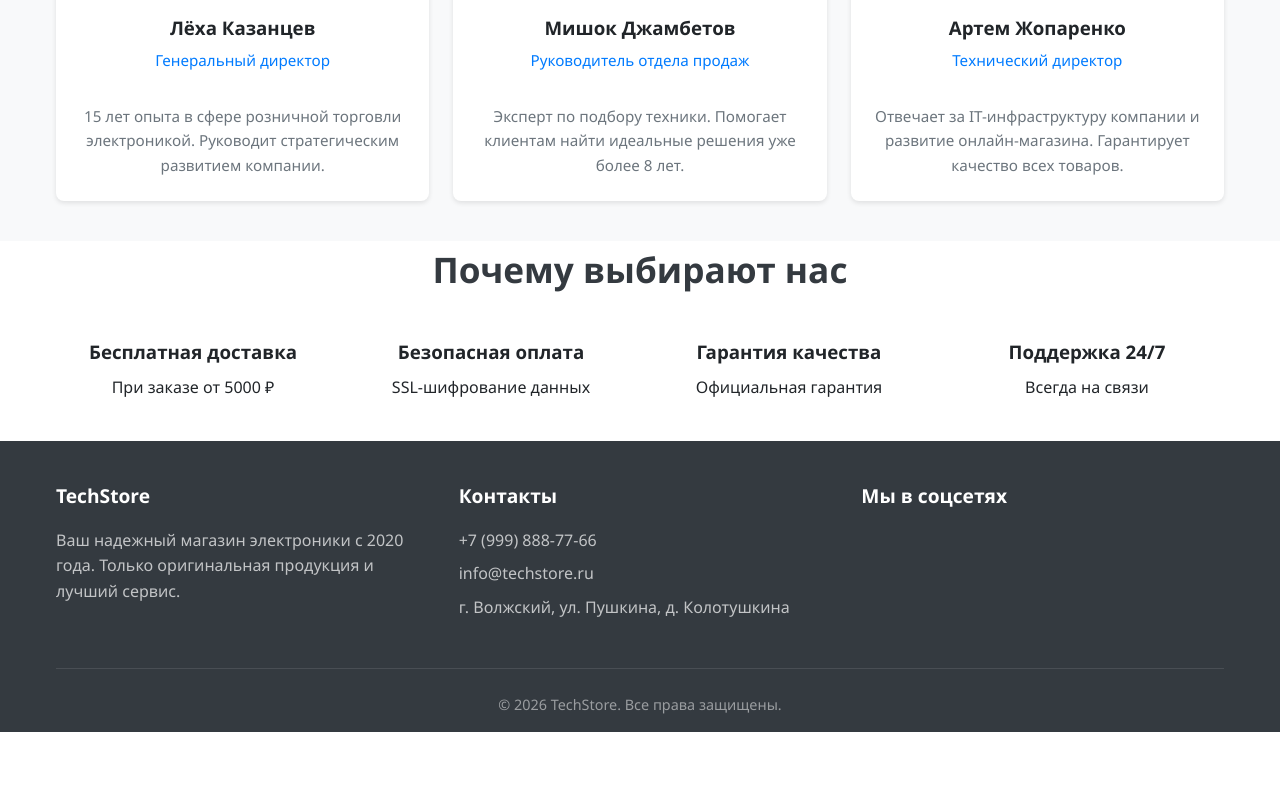
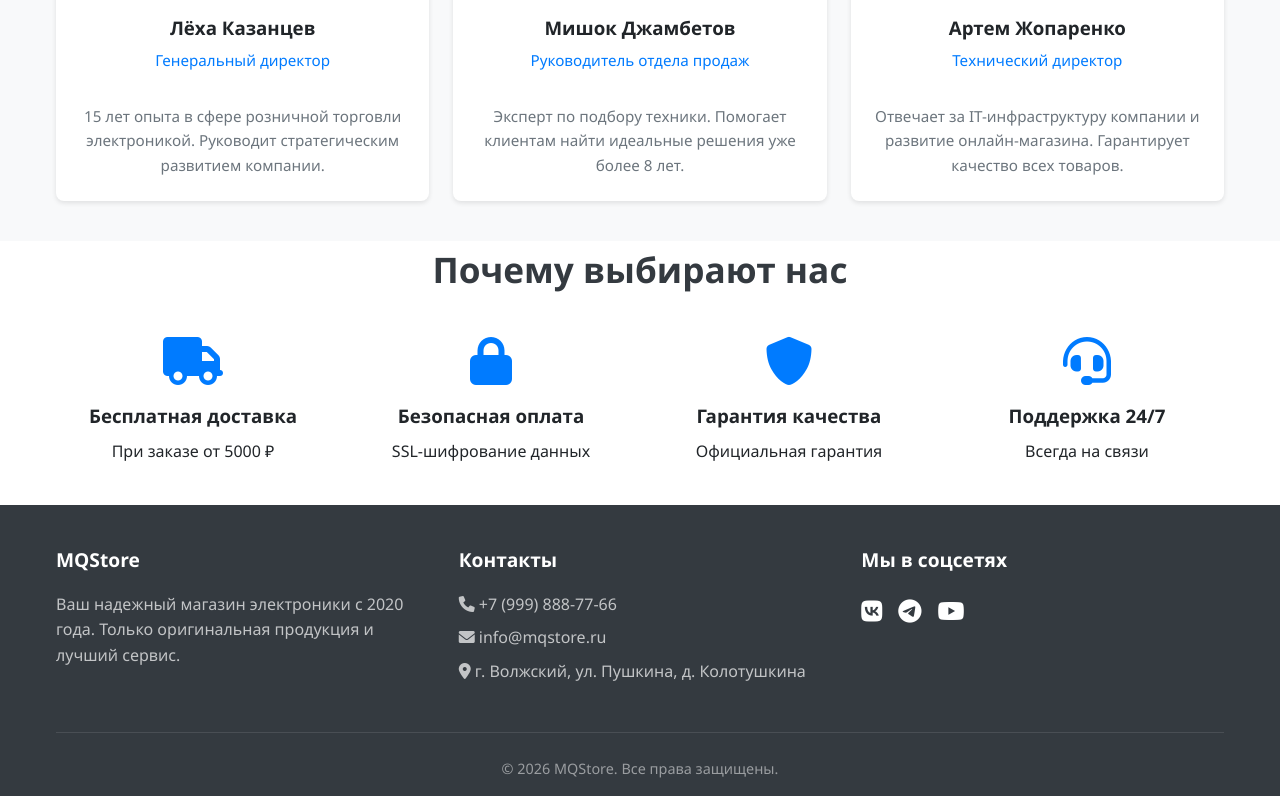
Before and after one commit to cokes238/isrpo-lab14-16, a plain HTML site: page about.html in a window 1280 px wide. Shown: the part 1400-2196 px from the top of the page. Before the commit the page ends 2132 px from the top, so only its background shows below. Drawn offline with Linux system fonts and the light colour scheme.

Commit message:
работа над ошибками

```diff
--- a/about.html
+++ b/about.html
@@ -5,7 +5,7 @@
     <meta name="viewport" content="width=device-width, initial-scale=1.0" />
     <title>MQStore - О нас</title>
     <link rel="stylesheet" href="css/style.css" />
-    <link rel="stylesheet" href="" />
+    <link rel="stylesheet" href="https://cdnjs.cloudflare.com/ajax/libs/font-awesome/6.0.0/css/all.min.css" />
   </head>
   <body>
     <header>
@@ -17,13 +17,13 @@
           <ul class="nav-menu">
             <li><a href="index.html">Главная</a></li>
             <li><a href="catalog.html">Каталог</a></li>
-            <li><a href="about.html">О нас</a></li>
+            <li><a href="about.html" class="active">О нас</a></li>
           </ul>
           <div class="nav-icons">
-            <button aria-label="Поиск"><i class="fas fa-search"></i></button>
-            <button aria-label="Корзина"><i class="fas fa-shopping-cart"></i></button>
+            <button><i class="fas fa-search"></i></button>
+            <button><i class="fas fa-shopping-cart"></i></button>
           </div>
-          <div class="menu-toggle" aria-label="Меню">
+          <div class="menu-toggle">
             <span></span>
             <span></span>
             <span></span>
@@ -142,28 +142,28 @@
       <div class="container">
         <div class="footer-content">
           <div class="footer-section">
-            <h3>TechStore</h3>
+            <h3>MQStore</h3>
             <p>Ваш надежный магазин электроники с 2020 года. Только оригинальная продукция и лучший сервис.</p>
           </div>
           <div class="footer-section">
             <h3>Контакты</h3>
             <ul>
               <li><i class="fas fa-phone"></i> +7 (999) 888-77-66</li>
-              <li><i class="fas fa-envelope"></i> info@techstore.ru</li>
+              <li><i class="fas fa-envelope"></i> info@mqstore.ru</li>
               <li><i class="fas fa-map-marker-alt"></i> г. Волжский, ул. Пушкина, д. Колотушкина</li>
             </ul>
           </div>
           <div class="footer-section">
             <h3>Мы в соцсетях</h3>
             <div class="social-links">
-              <a href="#" aria-label="ВКонтакте"><i class="fab fa-vk"></i></a>
-              <a href="#" aria-label="Telegram"><i class="fab fa-telegram"></i></a>
-              <a href="#" aria-label="YouTube"><i class="fab fa-youtube"></i></a>
+              <a href="#"><i class="fab fa-vk"></i></a>
+              <a href="#"><i class="fab fa-telegram"></i></a>
+              <a href="#"><i class="fab fa-youtube"></i></a>
             </div>
           </div>
         </div>
         <div class="copyright">
-          <p>&copy; 2026 TechStore. Все права защищены.</p>
+          <p>&copy; 2026 MQStore. Все права защищены.</p>
         </div>
       </div>
     </footer>
```
Also changed, not shown: catalog.html (+1 -1 lines).
